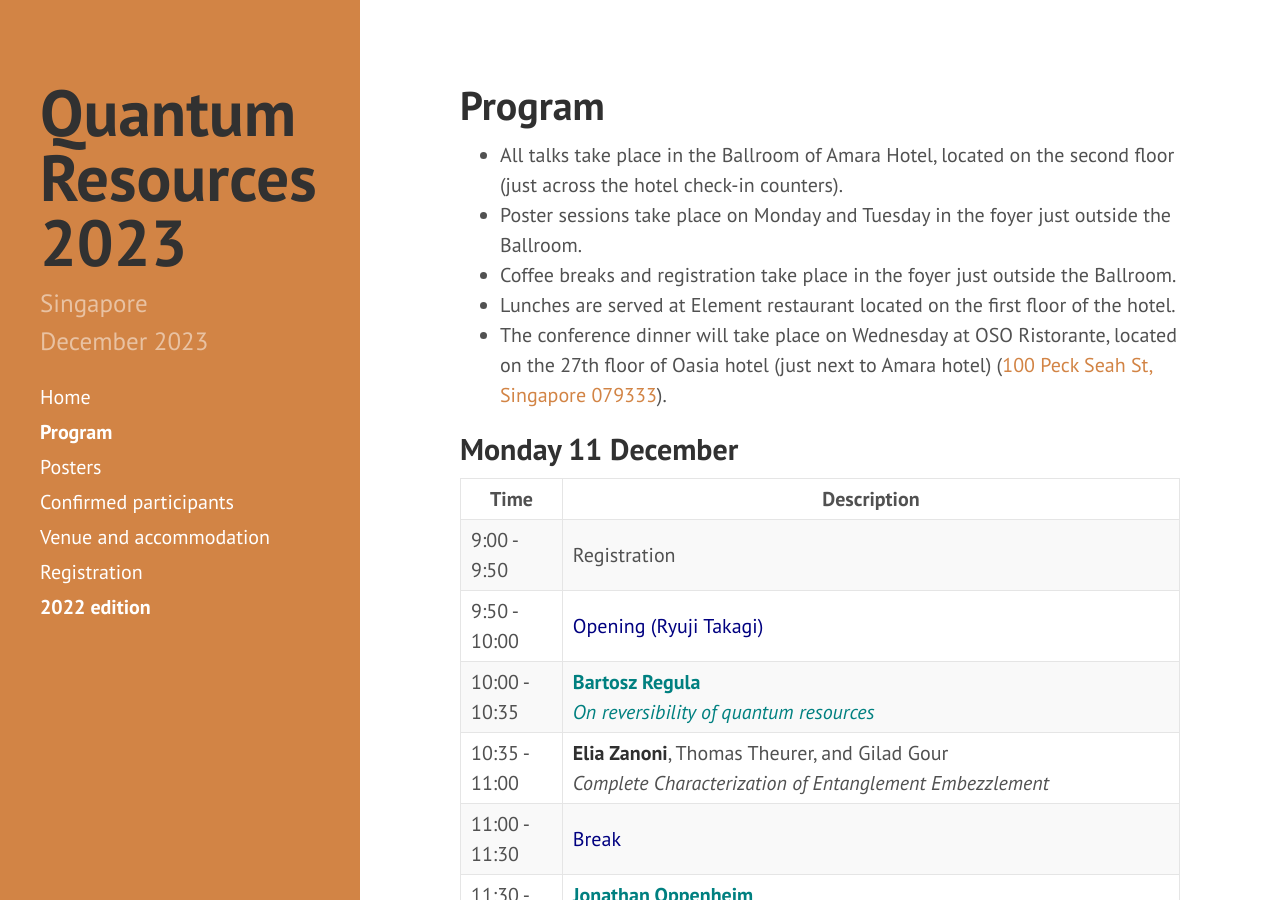
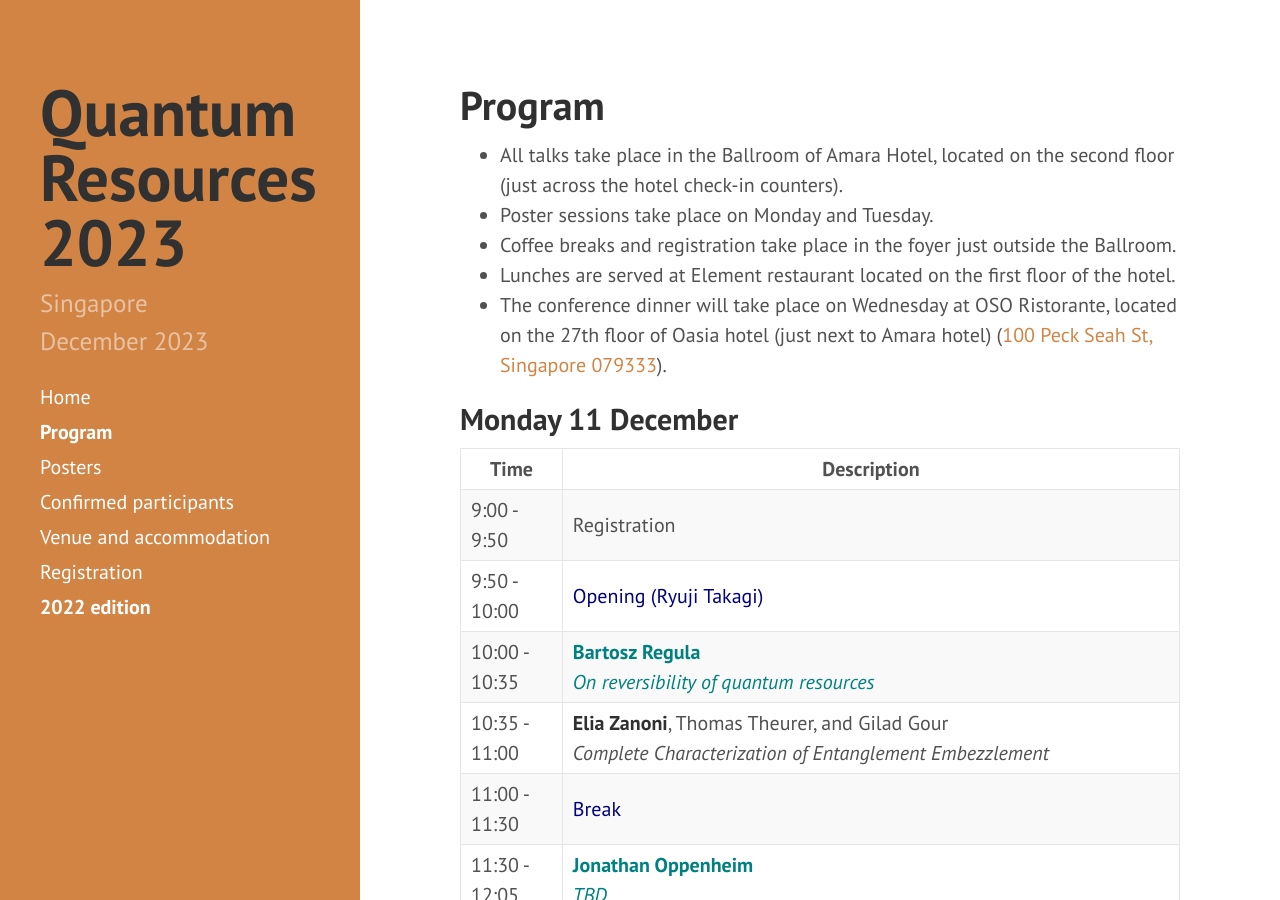
Before and after one commit to RyujiPat2/RyujiPat2.github.io, a Jekyll site: the page built from program.md, in a window 1280 px wide and 900 px high. Built offline with Jekyll 4.4.1, drawn with Linux system fonts in a browser that asks for light colours; nearby versions of some CDN libraries.

Commit message:
Update program.md

```diff
--- a/program.md
+++ b/program.md
@@ -5,7 +5,7 @@ order: 2
 ---
 
 - All talks take place in the Ballroom of Amara Hotel, located on the second floor (just across the hotel check-in counters).
-- Poster sessions take place on Monday and Tuesday in the foyer just outside the Ballroom.
+- Poster sessions take place on Monday and Tuesday.
 - Coffee breaks and registration take place in the foyer just outside the Ballroom.
 - Lunches are served at Element restaurant located on the first floor of the hotel.
 - The conference dinner will take place on Wednesday at OSO Ristorante, located on the 27th floor of Oasia hotel (just next to Amara hotel) (<a href="https://maps.app.goo.gl/8JU3ZgCXGpXNZCPF9">100 Peck Seah St, Singapore 079333</a>).
```
